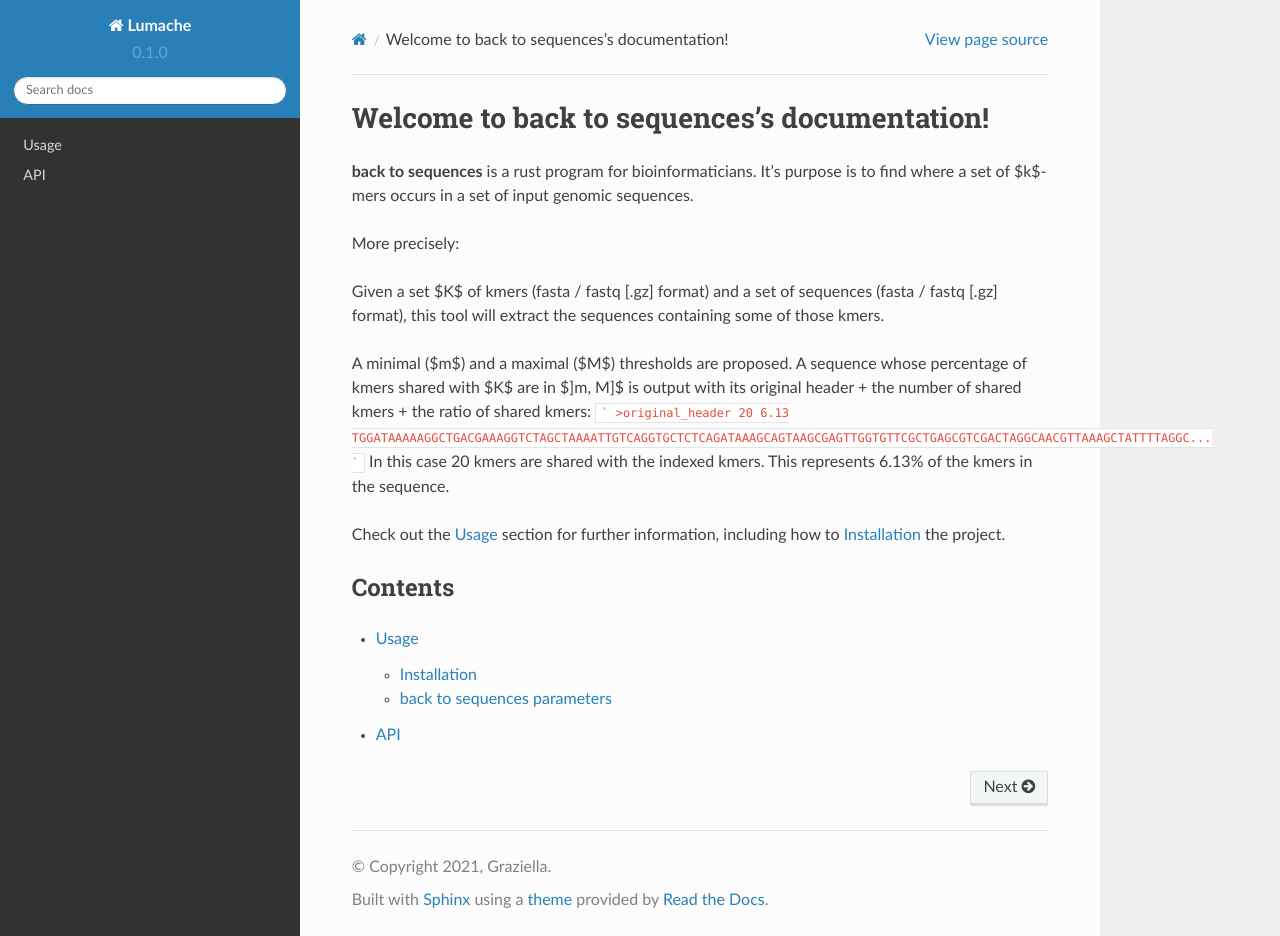
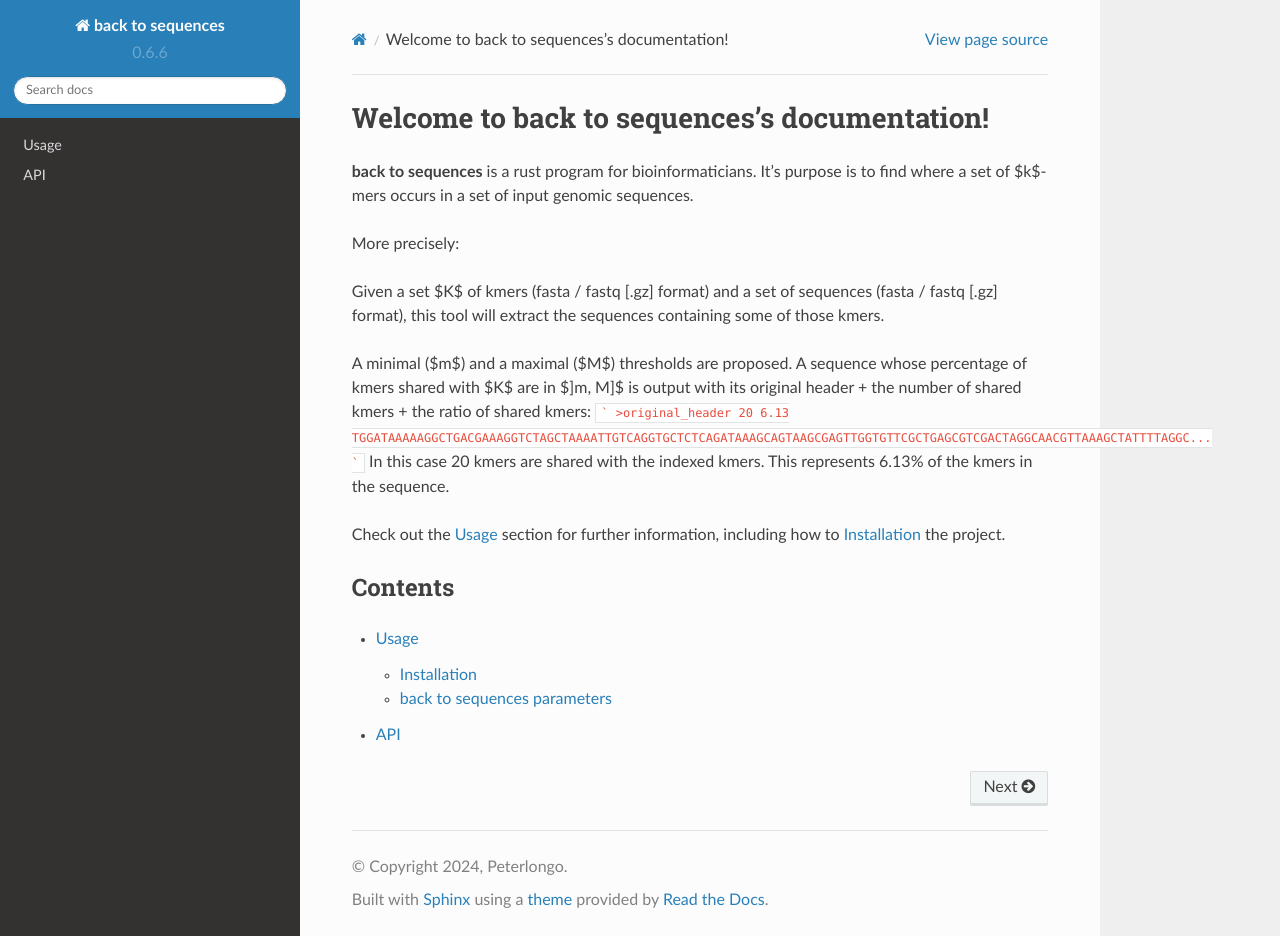
Before and after one commit to pierrepeterlongo/b2s_doc, a Sphinx documentation site: the page built from docs/source/index.rst, in a window 1280 px wide and 936 px high. Built offline with Sphinx 7.4.7 and the Read the Docs theme 2.0.0, drawn with Linux system fonts in a browser that asks for light colours.

Commit message:
Update conf.py

```diff
--- a/docs/source/conf.py
+++ b/docs/source/conf.py
@@ -2,12 +2,12 @@
 
 # -- Project information
 
-project = 'Lumache'
-copyright = '2021, Graziella'
-author = 'Graziella'
+project = 'back to sequences'
+copyright = '2024, Peterlongo'
+author = 'Peterlongo'
 
-release = '0.1'
-version = '0.1.0'
+release = '0.6.6'
+version = '0.6.6'
 
 # -- General configuration
 
```
